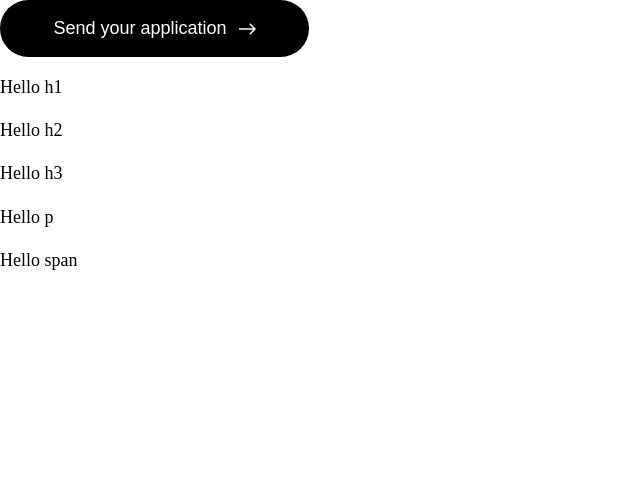
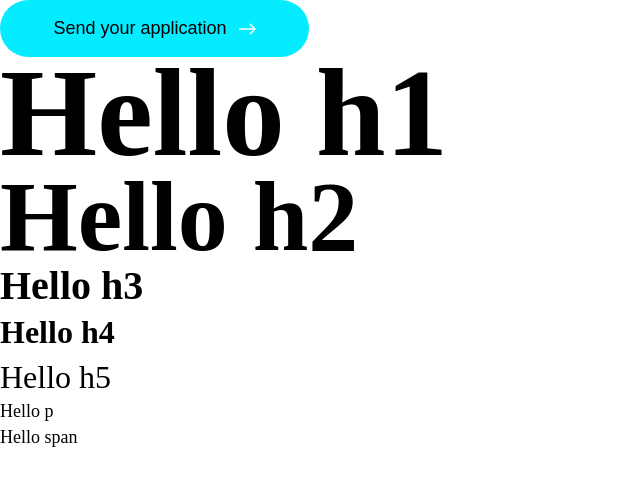
Before and after one commit to fara0000/crypto-landing, a Next.js app: page / in a window 1280 px wide. Shown: the top 486 px of the page, without its empty margins (0-640 px from the left). Built offline with nearby package versions, Linux system fonts and the light colour scheme.

Commit message:
feat: added Typography

```diff
--- a/src/components/Button/Button.module.css
+++ b/src/components/Button/Button.module.css
@@ -15,21 +15,21 @@ button.accent {
     width: var(--width);
     height: var(--height);
     color: var(--dark-primary);
-    background-color: #05EBFF;
+    background-color: var(--accent);
 }
 
 button.white {
     width: var(--width);
     height: var(--height);
     color: var(--dark-primary);
-    background-color: #FFFFFF;
+    background-color: var(--light-primary);
 }
 
 button.black {
     width: var(--width);
     height: var(--height);
-    color: #FFFFFF;
-    background-color: black;
+    color: var(--light-primary);
+    background-color: var(--dark-primary);
 }
 
 .s {
--- a/src/components/Typography/Typography.module.css
+++ b/src/components/Typography/Typography.module.css
@@ -1,34 +1,37 @@
 .typography {
+    --color: inherit;
+    margin: 0;
+    font-size: 18px;
     font-family: 'NeoGram', serif;
-    --lineHeight: 1.25;
-    --color: inherit;
-    font-size: 18px;
     line-height: 140%;
     color: var(--color);
     font-weight: 400;
 }
 
 .h1 {
-    --size: 78px;
-    --weight: bold;
+    font-weight: 900;
+    font-size: 125px;
+    line-height: 91%;
 }
 
 .h2 {
-    --size: 36px;
-    --weight: medium;
+    font-weight: 900;
+    font-size: 100px;
+    line-height: 91%;
 }
 
 .h3 {
-    --size: 22px;
-    --weight: normal;
+    font-weight: 900;
+    font-size: 40px;
+    line-height: 48px;
 }
 
 .h4 {
-    --size: 22px;
-    --weight: normal;
+    font-weight: 800;
+    font-size: 32px;
 }
 
 .h5 {
-    --size: 22px;
-    --weight: normal;
+    font-weight: 400;
+    font-size: 32px;
 }
--- a/src/pages/_app.tsx
+++ b/src/pages/_app.tsx
@@ -1,4 +1,5 @@
 import '../styles/globals.css';
+import '../styles/variables.css';
 import type { AppProps } from 'next/app';
 
 /* eslint-disable react/jsx-props-no-spreading */
--- a/src/pages/index.tsx
+++ b/src/pages/index.tsx
@@ -12,8 +12,7 @@ const Home: NextPage = () => (
         </Head>
 
         <Button
-            // height={}
-            theme='black'
+            theme='accent'
             size='s'
             rounded
         >
@@ -23,19 +22,25 @@ const Home: NextPage = () => (
             <ArrowRightIcon />
         </Button>
 
-        <Typography>
+        <Typography tag="h1">
             Hello h1
         </Typography>
-        <Typography>
+        <Typography tag="h2">
             Hello h2
         </Typography>
-        <Typography>
+        <Typography tag="h3">
             Hello h3
         </Typography>
-        <Typography>
+        <Typography tag="h4">
+            Hello h4
+        </Typography>
+        <Typography tag="h5">
+            Hello h5
+        </Typography>
+        <Typography tag="p">
             Hello p
         </Typography>
-        <Typography>
+        <Typography tag="span">
             Hello span
         </Typography>
     </React.Fragment>
--- a/src/styles/variables.css
+++ b/src/styles/variables.css
@@ -1,4 +1,4 @@
-:root{
+:root {
     --accent: #05EBFF;
     --dark-primary: #000;
     --light-primary: #FFF;
```
